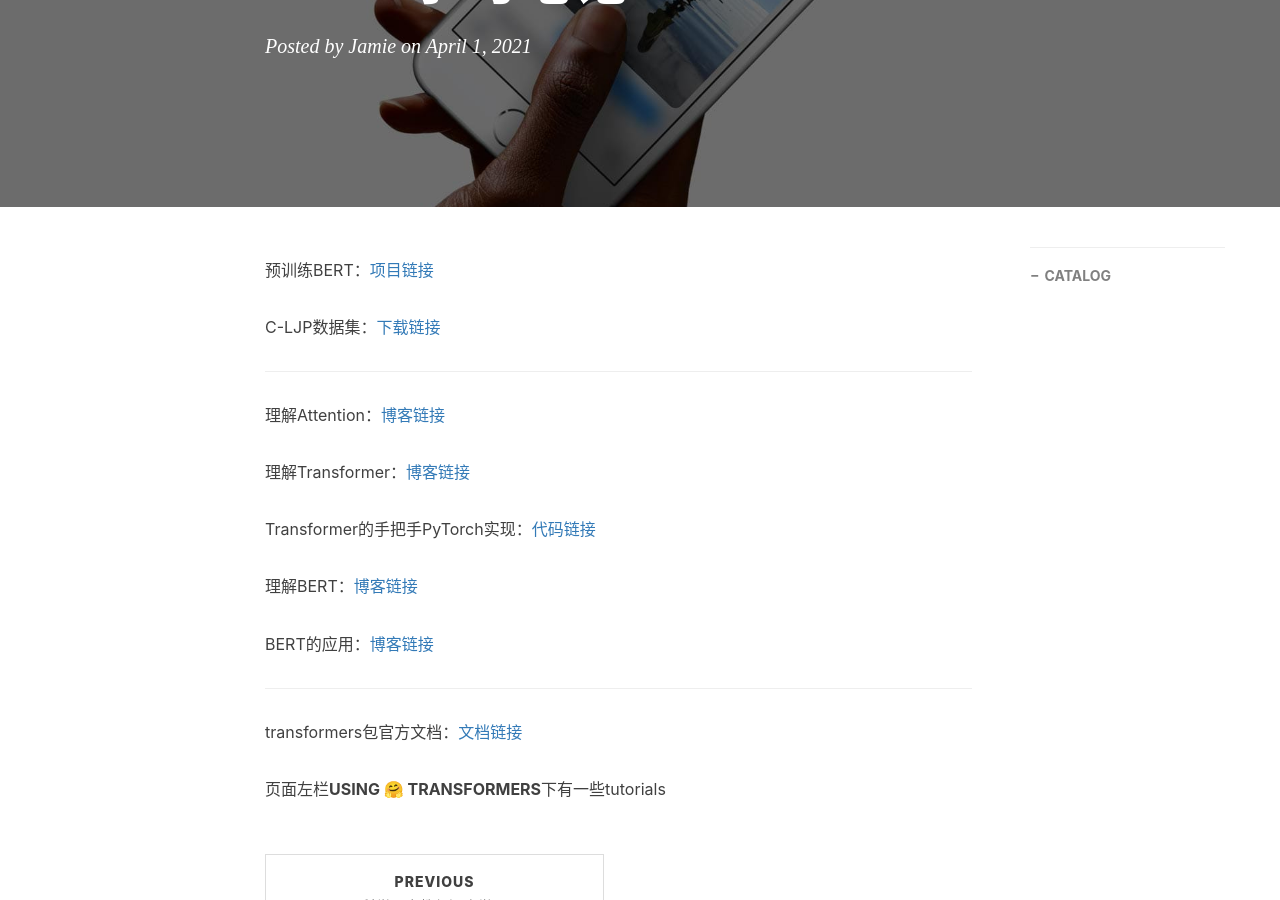
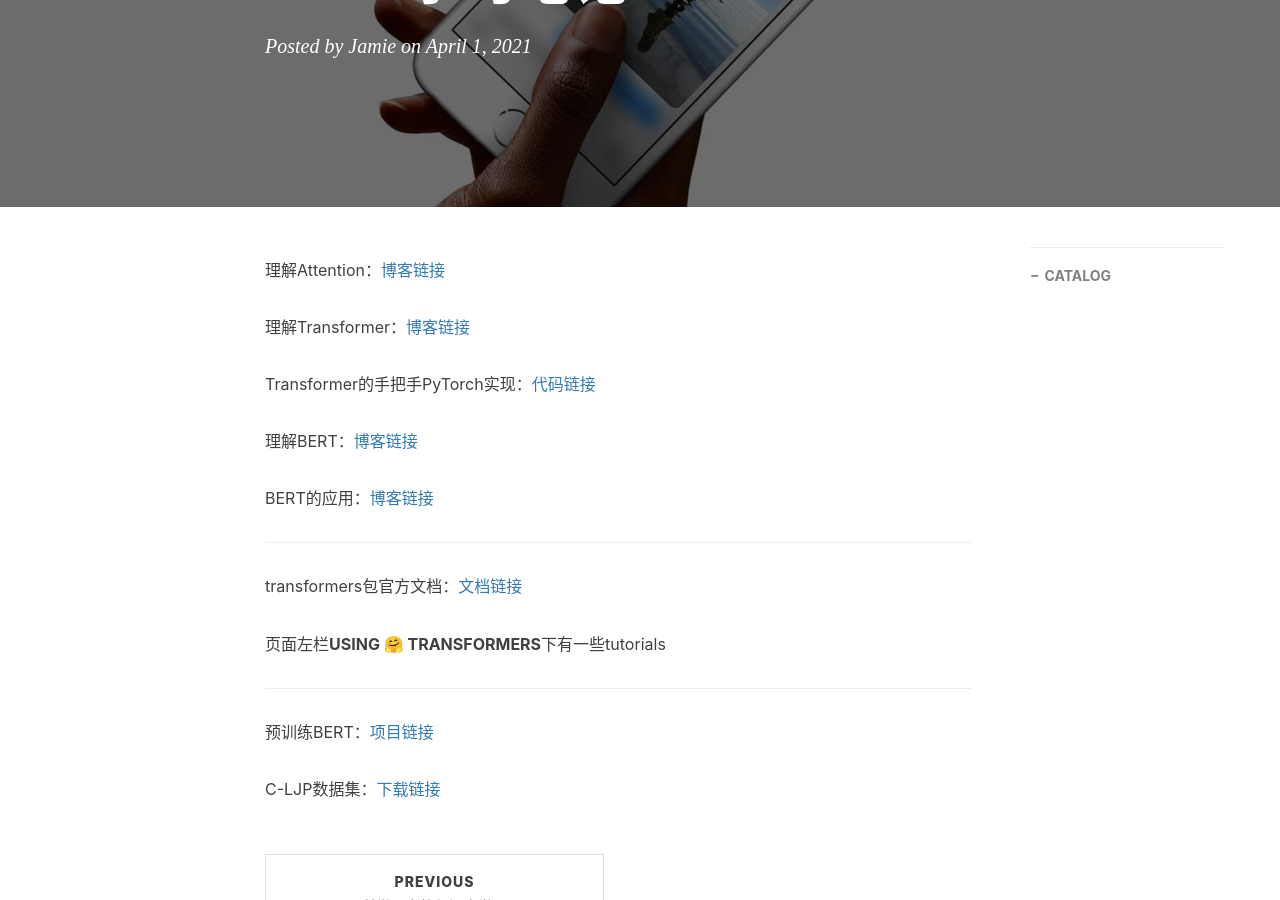
Before and after one commit to jamie-cao/jamie-cao.github.io, a Jekyll site: the page built from _posts/2021-04-01-BERT学习笔记.md, in a window 1280 px wide and 900 px high, scrolled down 250 px. Built offline with Jekyll 4.4.1, drawn with Linux system fonts in a browser that asks for light colours; nearby versions of some CDN libraries; comment, search, counter and statistics services are not loaded; part of the change alters nothing that is shown.

```diff
--- a/_posts/2021-04-01-BERT学习笔记.md
+++ b/_posts/2021-04-01-BERT学习笔记.md
@@ -9,12 +9,6 @@ tags:
     - 深度学习
     - BERT
 ---
-
-预训练BERT：[项目链接](https://github.com/thunlp/OpenCLaP)
-
-C-LJP数据集：[下载链接](https://cail.oss-cn-qingdao.aliyuncs.com/CAIL2018_ALL_DATA.zip)
-
-***
 
 理解Attention：[博客链接](https://jalammar.github.io/visualizing-neural-machine-translation-mechanics-of-seq2seq-models-with-attention/)
 
@@ -31,3 +25,9 @@ BERT的应用：[博客链接](http://jalammar.github.io/a-visual-guide-to-using
 transformers包官方文档：[文档链接](https://huggingface.co/transformers/)
 
 页面左栏**USING 🤗 TRANSFORMERS**下有一些tutorials
+
+***
+
+预训练BERT：[项目链接](https://github.com/thunlp/OpenCLaP)
+
+C-LJP数据集：[下载链接](https://cail.oss-cn-qingdao.aliyuncs.com/CAIL2018_ALL_DATA.zip)
```
